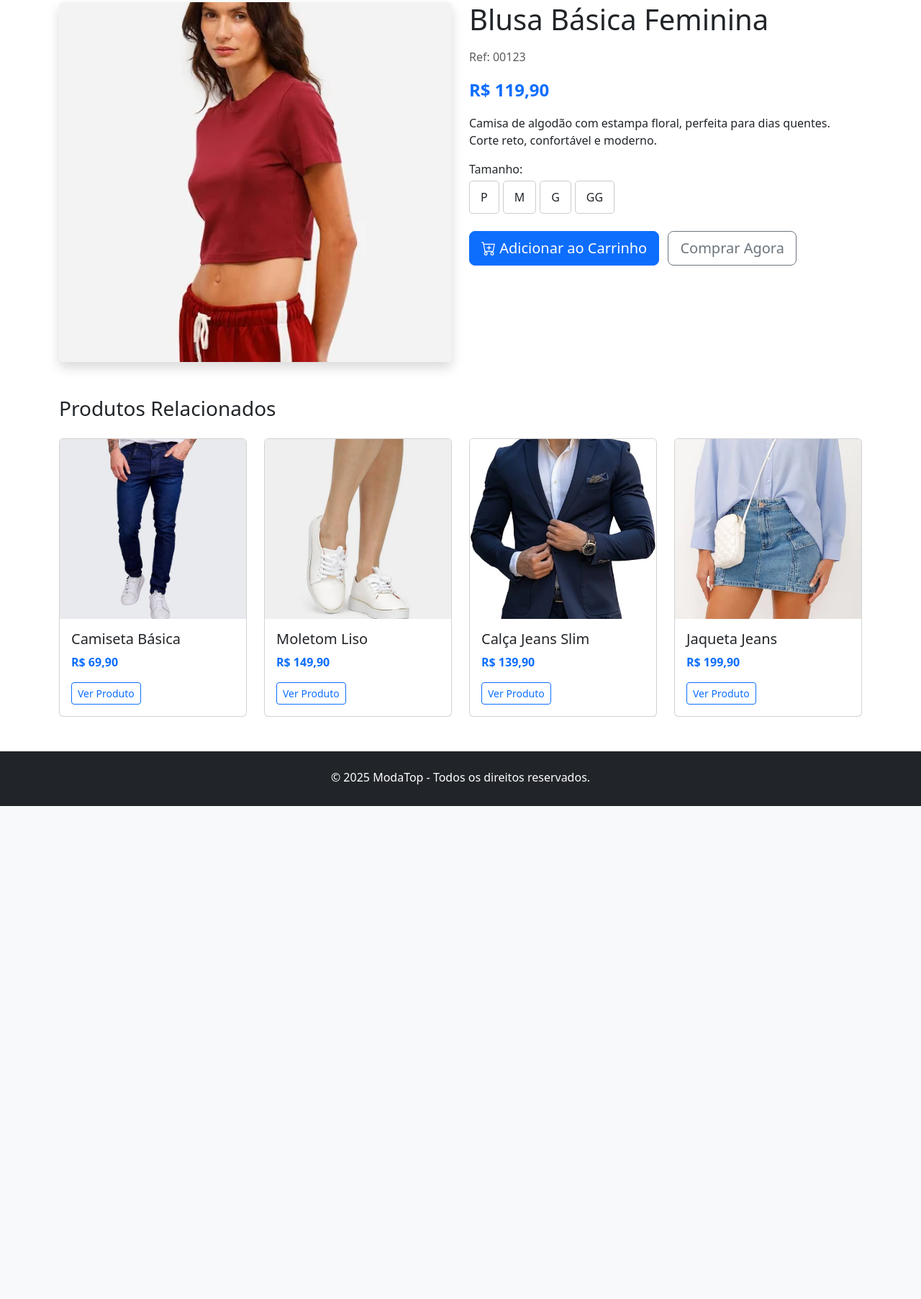
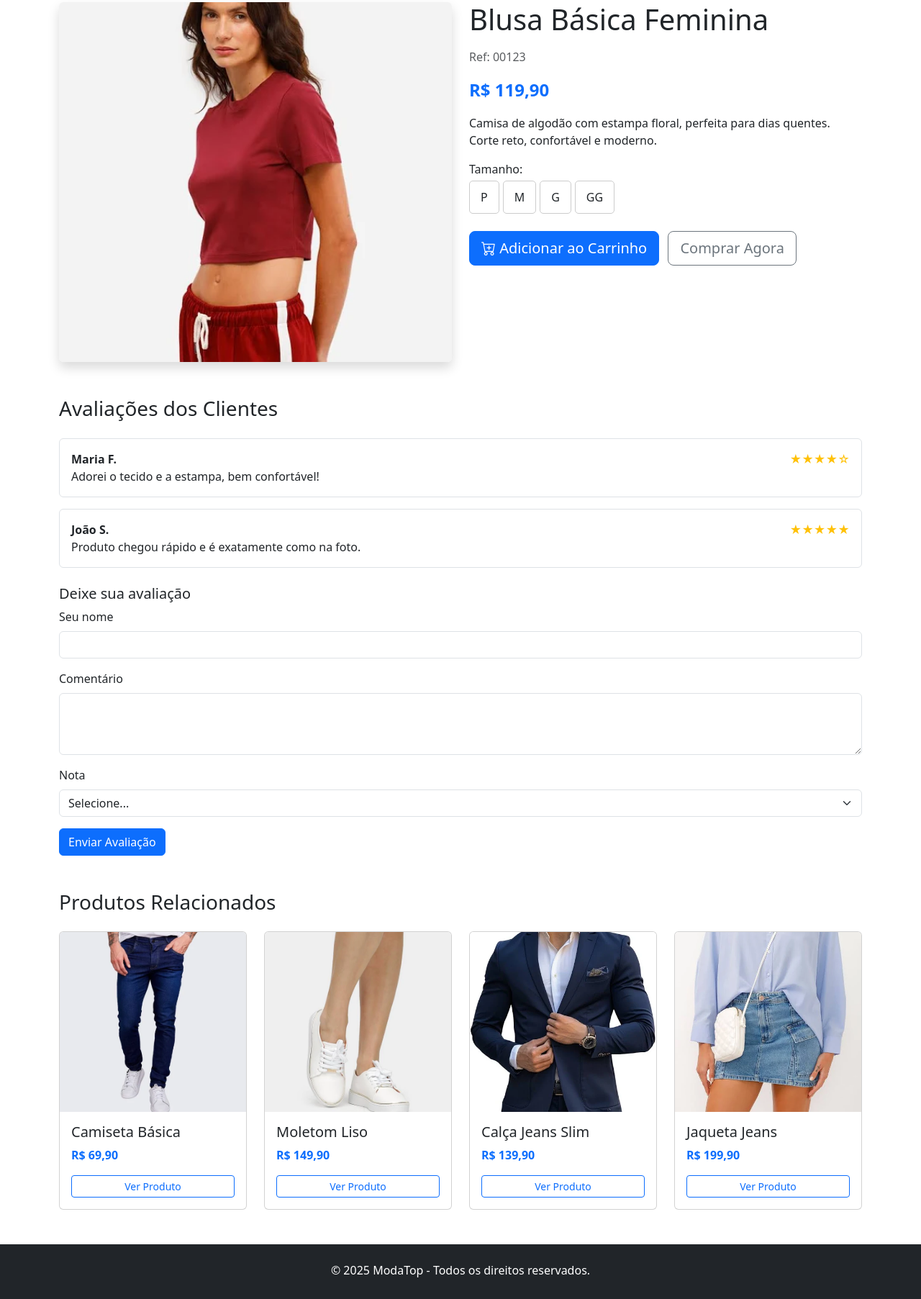
Before and after one commit to igorparadella/loja_de_moda, a PHP site: page /r1.html in a window 1280 px wide. Shown: the part 69-1874 px from the top of the page at 72% size. Before the commit the page ends 1189 px from the top, so only its background shows below. Run offline with PHP 8.4, Linux system fonts and the light colour scheme.

Commit message:
avaliações

```diff
--- a/index.css
+++ b/index.css
@@ -49,3 +49,8 @@ background-position: center;
     object-fit: cover;
     margin-bottom: 10px;
  }
+
+ s{
+  font-size: 12px;
+  color: rgb(50, 96, 184);
+ }
--- a/index.html
+++ b/index.html
@@ -110,7 +110,7 @@
               <div class="card-body d-flex flex-column">
                 <h5 class="card-title">Blusa Básica Feminina</h5>
                 <p class="card-text">Leve e confortável, ideal para o dia a dia.</p>
-                <p class="text-primary fw-bold">R$ 79,90 (20% OFF)</p>
+                <p class="text-primary fw-bold">R$ 79,99 <s>R$100,00</s> (20% OFF)</p>
                 <a href="r1.html" class="btn btn-outline-primary mt-auto">Comprar</a>
               </div>
             </div>
--- a/r1.html
+++ b/r1.html
@@ -39,6 +39,9 @@
 
     .card {
       height: 100%; /* Garante que todas as colunas fiquem do mesmo tamanho */
+    }
+    .btn-sm {
+      width: 100%;
     }
   </style>
 
@@ -150,6 +153,63 @@
     </div>
   </div>
 
+  <!-- Avaliações e Comentários -->
+<div class="container my-5">
+  <h3 class="mb-4">Avaliações dos Clientes</h3>
+
+  <!-- Comentários existentes -->
+  <div class="mb-4">
+    <div class="border rounded p-3 mb-3">
+      <div class="d-flex justify-content-between">
+        <strong>Maria F.</strong>
+        <div class="text-warning">
+          ★★★★☆
+        </div>
+      </div>
+      <p class="mb-0">Adorei o tecido e a estampa, bem confortável!</p>
+    </div>
+
+    <div class="border rounded p-3 mb-3">
+      <div class="d-flex justify-content-between">
+        <strong>João S.</strong>
+        <div class="text-warning">
+          ★★★★★
+        </div>
+      </div>
+      <p class="mb-0">Produto chegou rápido e é exatamente como na foto.</p>
+    </div>
+  </div>
+
+  <!-- Formulário para nova avaliação -->
+  <h5>Deixe sua avaliação</h5>
+  <form>
+    <div class="mb-3">
+      <label for="nome" class="form-label">Seu nome</label>
+      <input type="text" class="form-control" id="nome" required>
+    </div>
+
+    <div class="mb-3">
+      <label for="comentario" class="form-label">Comentário</label>
+      <textarea class="form-control" id="comentario" rows="3" required></textarea>
+    </div>
+
+    <div class="mb-3">
+      <label class="form-label">Nota</label>
+      <select class="form-select" required>
+        <option value="">Selecione...</option>
+        <option value="5">★★★★★ - Excelente</option>
+        <option value="4">★★★★☆ - Muito bom</option>
+        <option value="3">★★★☆☆ - Bom</option>
+        <option value="2">★★☆☆☆ - Regular</option>
+        <option value="1">★☆☆☆☆ - Ruim</option>
+      </select>
+    </div>
+
+    <button type="submit" class="btn btn-primary">Enviar Avaliação</button>
+  </form>
+</div>
+
+
   <!-- Produtos relacionados -->
 <!-- Produtos relacionados -->
 <div class="container mb-5">
```
